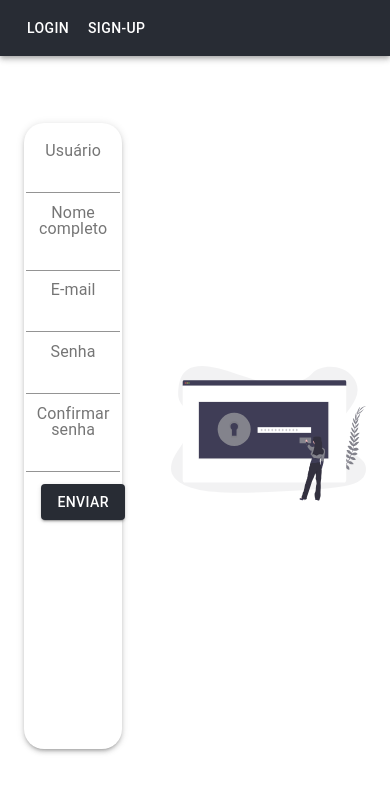
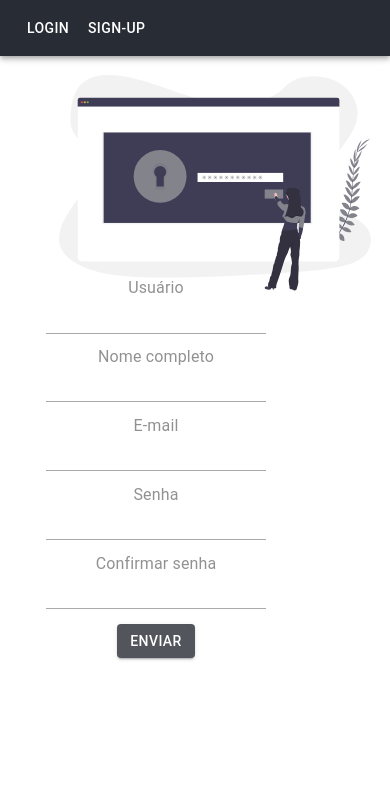
Before and after one commit to matheusgasparotto/Users-Register, a React (Create React App) app: page /signup in a window 390 px wide. Shown: the top 792 px of the page. Built offline with nearby package versions, Linux system fonts and the light colour scheme.

Commit message:
style(responsive): create a responsive style

```diff
--- a/src/Pages/Login/index.jsx
+++ b/src/Pages/Login/index.jsx
@@ -1,4 +1,3 @@
-import { Link } from "@material-ui/core";
 import { ThemeProvider, CircularProgress } from "@material-ui/core";
 import { useForm } from "react-hook-form";
 import { yupResolver } from "@hookform/resolvers/yup";
@@ -64,7 +63,7 @@ const Login = ({ setMenu }) => {
           <CircularProgress />
         ) : (
           <StyledPaper
-            height={42}
+            height={40}
             elevation={3}
             square={true}
             style={{ paddingTop: "15px" }}
@@ -101,7 +100,6 @@ const Login = ({ setMenu }) => {
                 >
                   entrar
                 </StyledButton>
-                <Link href="#">Esqueceu a senha?</Link>
               </ButtonsContainer>
             </form>
           </StyledPaper>
--- a/src/Pages/UserForm/index.jsx
+++ b/src/Pages/UserForm/index.jsx
@@ -42,11 +42,12 @@ const UserForm = () => {
     <FormContainer height={90} activate={activate}>
       <ThemeProvider theme={theme}>
         <StyledPaper
-          height={73}
+          height={70}
           elevation={3}
           square={true}
           className="cardLogin"
           style={{ paddingTop: "10px" }}
+          signup
         >
           <form onSubmit={handleSubmit(handleForm)} className="form">
             {FormData.map((input, index) => {
@@ -86,7 +87,7 @@ const UserForm = () => {
           </form>
         </StyledPaper>
       </ThemeProvider>
-      <IconContainer>
+      <IconContainer signup>
         <SignupIcon />
       </IconContainer>
     </FormContainer>
--- a/src/Pages/UsersList/index.jsx
+++ b/src/Pages/UsersList/index.jsx
@@ -1,6 +1,6 @@
 import UserTable from "../../components/UserTable";
 import UserCard from "../../components/UserCard";
-import { Container } from "../../globalStyles";
+import { Container, HeadContainer } from "../../globalStyles";
 import TextField from "@material-ui/core/TextField";
 import {
   ThemeProvider,
@@ -44,7 +44,8 @@ const UsersList = () => {
         <CircularProgress />
       ) : (
         <>
-          <div style={{ marginRight: "800px" }}>
+          <HeadContainer style={{ marginRight: "800px" }}>
+            <div>
               <h4>Alternar exibição</h4>
               <div>
                 <FormControlLabel
@@ -60,11 +61,11 @@ const UsersList = () => {
                 helperText="Buscar usuário"
                 type="search"
                 color="primary"
-              style={{ marginLeft: "760px" }}
                 onChange={handleInput}
                 value={input}
               />
             </ThemeProvider>
+          </HeadContainer>
           <Container>
             {!toggleCards ? (
               <UserTable info={list} />
--- a/src/components/FeedbackTable/index.jsx
+++ b/src/components/FeedbackTable/index.jsx
@@ -25,6 +25,9 @@ const StyledTableRow = withStyles((theme) => ({
   root: {
     "&:nth-of-type(odd)": {
       backgroundColor: theme.palette.action.hover,
+    },
+    [theme.breakpoints.down("800px")]: {
+      width: "90%",
     },
   },
 }))(TableRow);
--- a/src/components/MenuAuthenticated/index.jsx
+++ b/src/components/MenuAuthenticated/index.jsx
@@ -72,6 +72,9 @@ const useStyles = makeStyles((theme) => ({
     width: theme.spacing(7) + 1,
     [theme.breakpoints.up("sm")]: {
       width: theme.spacing(9) + 1,
+    },
+    [theme.breakpoints.down("sm")]: {
+      opacity: "0",
     },
   },
   toolbar: {
--- a/src/globalStyles.js
+++ b/src/globalStyles.js
@@ -31,6 +31,33 @@ export const StyledPaper = styled(Paper)`
   ${({ height }) => css`
     height: ${height}vh;
   `}
+
+  @media screen and (max-width: 800px) {
+    position: absolute;
+    opacity: 80%;
+    background-color: transparent;
+    width: 70vw;
+    bottom: 46vh;
+    right: 5vw;
+    z-index: 1;
+    border: none;
+    box-shadow: none;
+  }
+  ${({ signup }) =>
+    signup &&
+    css`
+      @media screen and (max-width: 800px) {
+        position: absolute;
+        bottom: -2vh;
+        left: 5vw;
+      }
+    `}
+
+  @media screen and (max-width: 1024px) {
+    background-color: transparent;
+    border: none;
+    box-shadow: none;
+  }
 `;
 
 export const StyledInputLabel = styled(InputLabel)`
@@ -43,7 +70,6 @@ export const StyledInput = styled(Input)`
 
 export const ButtonsContainer = styled.div`
   width: 100%;
-  margin: 10px;
   display: flex;
   justify-content: space-around;
   height: 30%;
@@ -55,6 +81,11 @@ export const StyledButton = styled(Button)`
     height: ${height}vh;
     width: ${width}vw;
   `}
+
+  @media screen and (max-width: 800px) {
+    height: 4vh;
+    width: 20vw;
+  }
 `;
 
 export const IconContainer = styled.div`
@@ -71,6 +102,23 @@ export const IconContainer = styled.div`
     width: 100%;
     height: 100%;
   }
+
+  @media screen and (max-width: 800px) {
+    width: 85%;
+    height: 85vh;
+    position: relative;
+    top: 20vh;
+    z-index: 0;
+  }
+  ${({ signup }) =>
+    signup &&
+    css`
+      @media screen and (max-width: 800px) {
+        top: -30vh;
+        left: 5vw;
+        width: 80%;
+      }
+    `}
 `;
 
 export const Container = styled.div`
@@ -81,4 +129,23 @@ export const Container = styled.div`
   justify-content: space-around;
   margin-top: 30px;
   margin-left: 175px;
+
+  @media screen and (max-width: 800px) {
+    width: 80vw;
+    margin: 0 auto;
+    padding: 0;
+  }
 `;
+
+export const HeadContainer = styled.div`
+  display: flex;
+  flex-direction: row;
+  justify-content: space-around;
+  width: 80vw;
+  margin-left: 15vw;
+  @media screen and (max-width: 800px) {
+    margin-left: 10vw;
+    flex-direction: column;
+    align-items: center;
+  }
+`;
```
Also changed, not shown: src/components/MenuAuthenticated/style.js (added, +8 -0 lines). Lines whose indentation alone changed are shown as unchanged.
